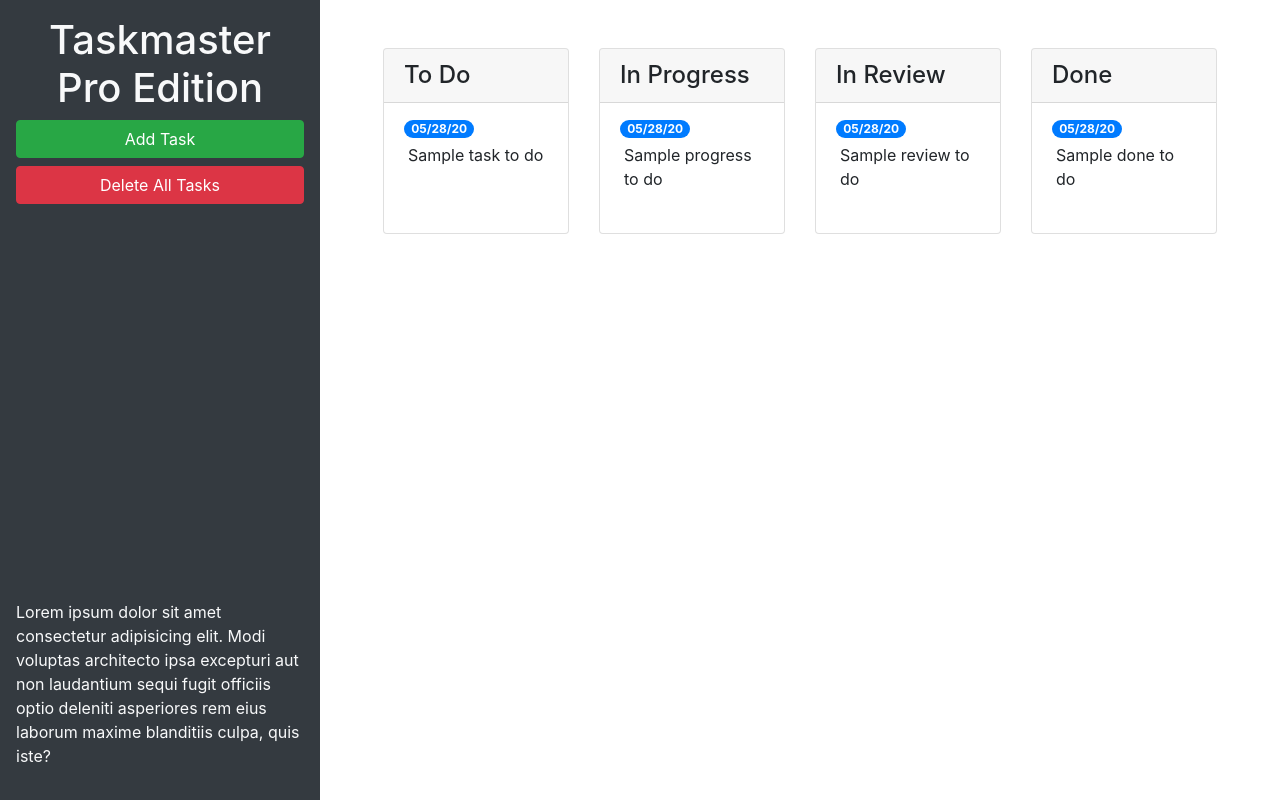
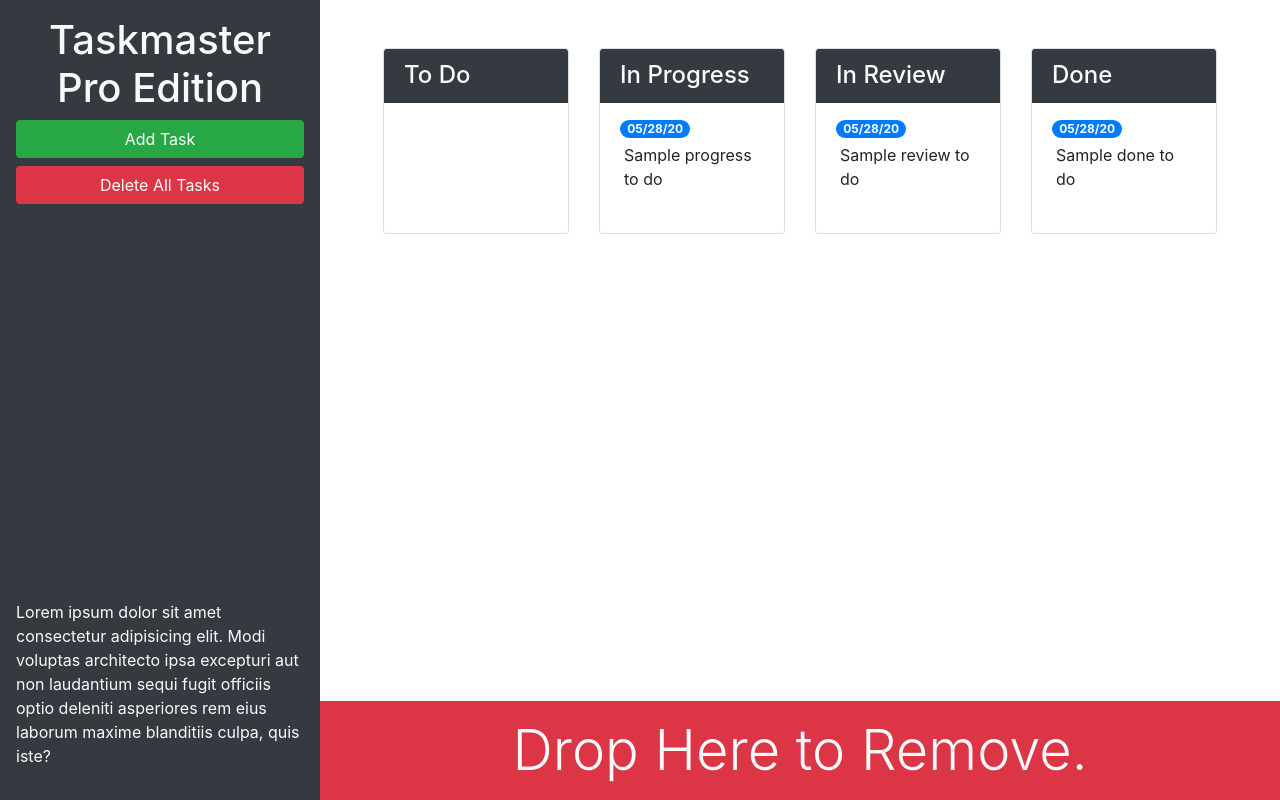
Before and after one commit to ptrJGZ/taskmaster-pro, a plain HTML site: page index.html in a window 1280 px wide. Drawn offline with nearby package versions, Linux system fonts and the light colour scheme.

Commit message:
Add card styling and trash container

```diff
--- a/index.html
+++ b/index.html
@@ -13,29 +13,30 @@
 <body>
 
   <div class="row min-vh-100 no-gutters">
-    <header class="col-12 col-lg-3 bg-dark text-light d-flex flex-column p-4 p-lg-3">
+    <header class="col-12 col-lg-3 bg-dark text-light d-flex sticky-top flex-column p-4 p-lg-3">
       <h1 class="text-center">Taskmaster Pro Edition</h1>
       <button id="create-task" class="btn btn-block btn-success" data-toggle="modal" data-target="#task-form-modal">Add
         Task</button>
       <button id="remove-tasks" class="btn btn-block btn-danger">Delete All Tasks</button>
-      <p class="mt-auto">Lorem ipsum dolor sit amet consectetur adipisicing elit. Modi voluptas architecto ipsa
+      <p class="mt-auto d-none d-lg-block">Lorem ipsum dolor sit amet consectetur adipisicing elit. Modi voluptas
+        architecto ipsa
         excepturi aut non
         laudantium sequi fugit officiis optio deleniti asperiores rem eius laborum maxime blanditiis culpa, quis iste?
       </p>
     </header>
-    <main class="col-12 col-lg-9">
+    <main class="col-12 col-lg-9 d-flex flex-column">
       <div class="m-5 row justify-content-around">
         <!-- todo start -->
         <div class="col-12 col-md-6 col-xl-3 mb-3">
           <div class="card">
-            <h4 class="card-header">
+            <h4 class="card-header bg-dark text-light">
               To Do
             </h4>
             <ul id="list-toDo" class="list-group list-group-flush">
-              <li class="list-group-item">
+              <!-- <li class="list-group-item">
                 <span class="badge badge-primary badge-pill">05/28/20</span>
                 <p class="m-1">Sample task to do</p>
-              </li>
+              </li> -->
             </ul>
           </div>
         </div>
@@ -43,7 +44,7 @@
         <!-- in progress start -->
         <div class="col-12 col-md-6 col-xl-3 mb-3">
           <div class="card">
-            <h4 class="card-header">
+            <h4 class="card-header bg-dark text-light">
               In Progress
             </h4>
             <ul id="list-inProgress" class="list-group list-group-flush">
@@ -58,7 +59,7 @@
         <!-- in review start -->
         <div class="col-12 col-md-6 col-xl-3 mb-3">
           <div class="card">
-            <h4 class="card-header">
+            <h4 class="card-header bg-dark text-light">
               In Review
             </h4>
             <ul id="list-inReview" class="list-group list-group-flush">
@@ -73,7 +74,7 @@
         <!-- done start -->
         <div class="col-12 col-md-6 col-xl-3 mb-3">
           <div class="card">
-            <h4 class="card-header">
+            <h4 class="card-header bg-dark text-light">
               Done
             </h4>
             <ul id="list-done" class="list-group list-group-flush">
@@ -85,6 +86,11 @@
           </div>
         </div>
         <!-- done end -->
+      </div>
+      <div id="trash" class="mt-auto">
+        <div class="w-100 bg-danger p-3 text-center text-light display-4">
+          Drop Here to Remove.
+        </div>
       </div>
     </main>
   </div>
```
